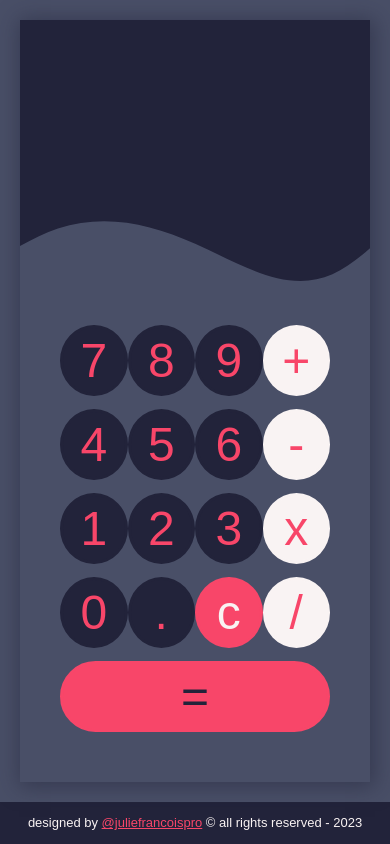
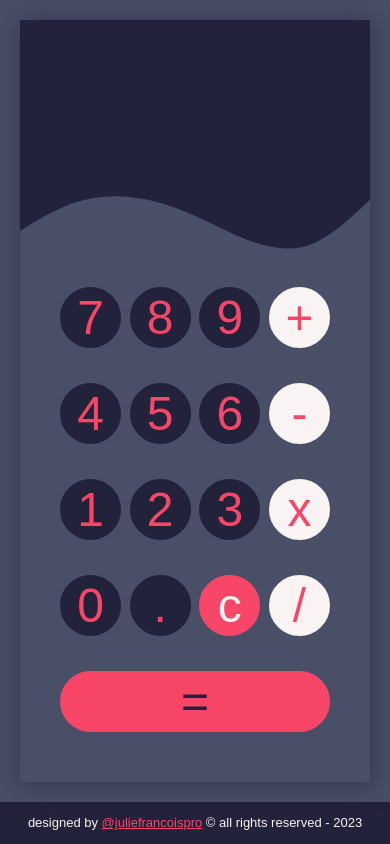
Before and after one commit to KayleoRakeon/calculator, a plain HTML site: page index.html in a window 390 px wide. Drawn offline with Linux system fonts and the light colour scheme.

Commit message:
resizing buttons and screen size to fit better on mobile device

```diff
--- a/style.css
+++ b/style.css
@@ -40,7 +40,7 @@ main {
 
 .screen {
     width: 100%;
-    height: 40%;
+    height: 35%;
     background-image: url(images/wave.svg);
     background-repeat: no-repeat;
     background-size: cover;
@@ -62,7 +62,7 @@ p#save {
 
 .buttons-container {
     width: 100%;
-    height: 60%;
+    height: 65%;
     padding: 0 40px 50px 40px;
     box-sizing: border-box;
     display: flex;
@@ -82,8 +82,8 @@ p#save {
     background: var(--color-dark);
     border: solid 3px var(--color-dark);
     border-radius: 100%;
-    height: 65px;
-    width: 65px;
+    height: 55px;
+    width: 55px;
     display: flex;
     justify-content: center;
     align-items: center;
```
